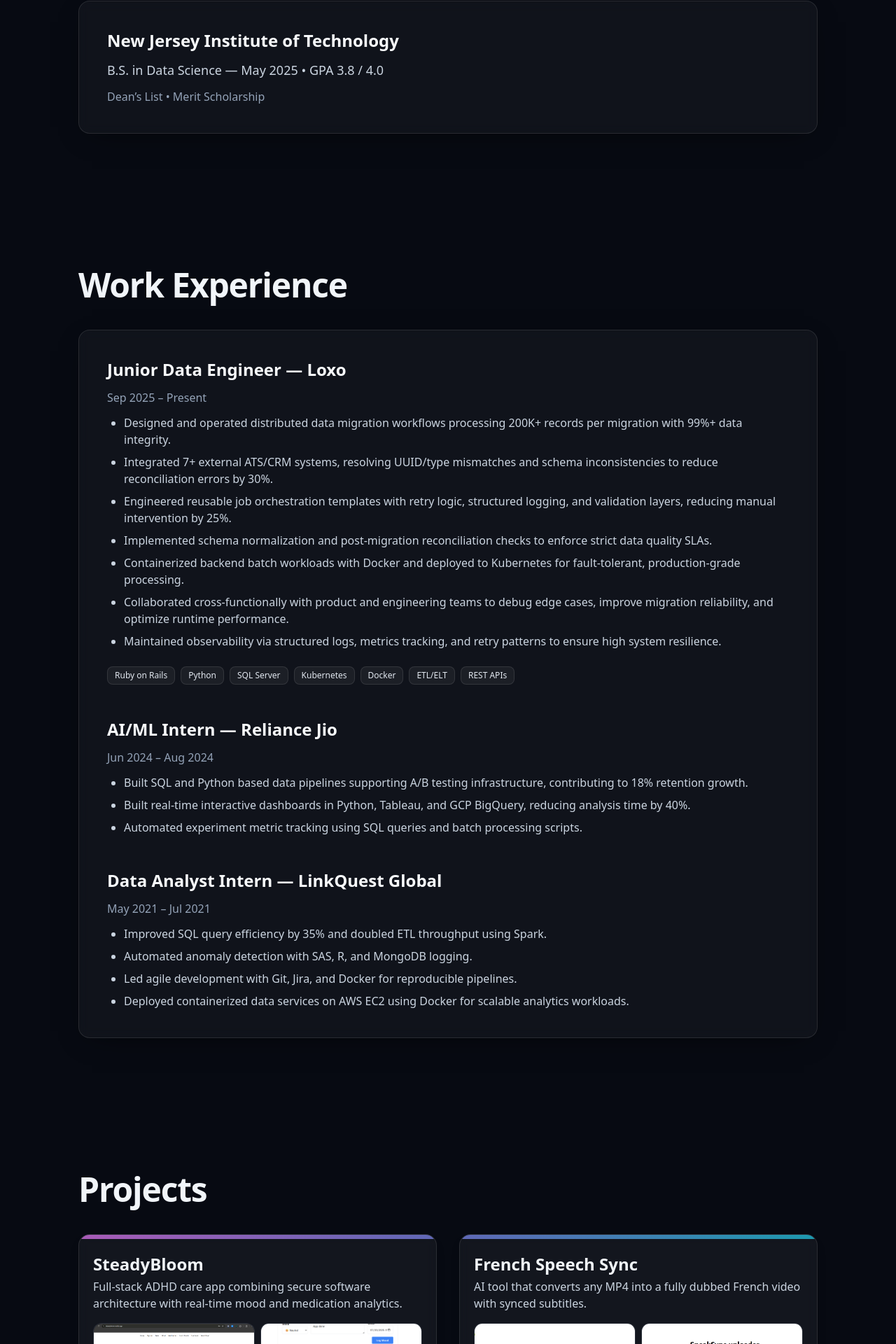
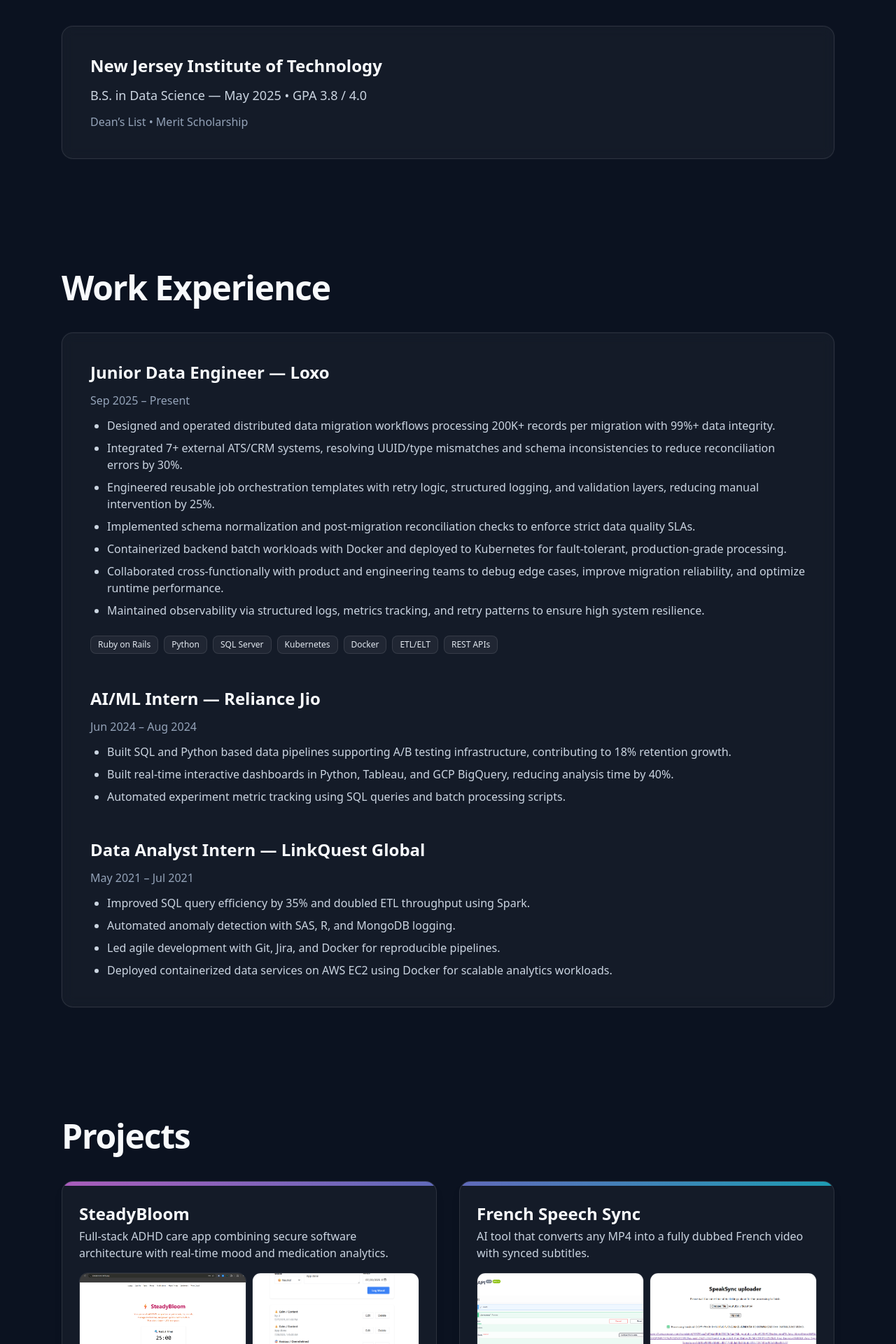
Before and after one commit to Mrinmayi03/MrinmayiKatti_Portfolio, a React (Vite) app: page / in a window 1280 px wide. Shown: the part 826-2746 px from the top of the page at 70% size. Built offline with nearby package versions, Linux system fonts and the light colour scheme.

Commit message:
Frontend updates

```diff
--- a/src/App.css
+++ /dev/null
@@ -1,9 +0,0 @@
-/* App.css - global container reset for a portfolio layout */
-
-#root {
-  width: 100%;
-  min-height: 100vh;
-  margin: 0;
-  padding: 0;
-  text-align: left; /* important: avoids "centered demo app" feel */
-}
--- a/src/App.tsx
+++ b/src/App.tsx
@@ -5,37 +5,26 @@
 import Projects from "./components/Projects";
 import Skills from "./components/Skills";
 import Certifications from "./components/Certifications";
+import Resume from "./components/Resume";
 import Contact from "./components/Contact";
 
 const App: React.FC = () => (
-  <div className="min-h-screen text-slate-100 bg-[#070A12]">
-    {/* premium “tech ink” background */}
-    <div className="pointer-events-none fixed inset-0 -z-10">
-      {/* soft top glow */}
-      <div className="absolute inset-0 bg-[radial-gradient(1200px_circle_at_20%_10%,rgba(56,189,248,0.10),transparent_60%)]" />
-      {/* subtle purple glow */}
-      <div className="absolute inset-0 bg-[radial-gradient(900px_circle_at_85%_20%,rgba(168,85,247,0.08),transparent_55%)]" />
-      {/* gentle vignette */}
-      <div className="absolute inset-0 bg-[radial-gradient(1400px_circle_at_50%_120%,rgba(0,0,0,0.65),transparent_55%)]" />
-      {/* faint noise-ish layer (simple) */}
-      <div className="absolute inset-0 opacity-[0.06] [background-image:linear-gradient(to_right,rgba(255,255,255,0.06)_1px,transparent_1px),linear-gradient(to_bottom,rgba(255,255,255,0.06)_1px,transparent_1px)] [background-size:48px_48px]" />
-    </div>
+  <div className="min-h-screen text-slate-100">
+    {/* classy background */}
+    <div className="pointer-events-none fixed inset-0 -z-10 bg-[#0b1220]" />
+    <div className="pointer-events-none fixed inset-0 -z-10 bg-[radial-gradient(900px_circle_at_20%_10%,rgba(148,163,184,0.10),transparent_55%),radial-gradient(700px_circle_at_80%_20%,rgba(99,102,241,0.10),transparent_55%),radial-gradient(900px_circle_at_50%_100%,rgba(16,185,129,0.06),transparent_60%)]" />
 
     <Navbar />
-
-    {/* IMPORTANT: only one main */}
-    <main className="mx-auto max-w-6xl px-6">
+    <main>
       <Intro />
       <Education />
       <Experience />
       <Projects />
       <Skills />
       <Certifications />
+      <Resume />
       <Contact />
     </main>
-
-    {/* footer spacing */}
-    <div className="h-16" />
   </div>
 );
 
--- a/src/components/Navbar.tsx
+++ b/src/components/Navbar.tsx
@@ -7,6 +7,7 @@
   { label: 'Skills', href: '#skills' },
   { label: 'Certifications', href: '#certifications' },
   { label: 'Contact', href: '#contact' },
+  { label: "Resume", href: "#resume" },
 ];
 
 export default function Navbar() {
--- a/src/components/ProjectCard.tsx
+++ b/src/components/ProjectCard.tsx
@@ -1,4 +1,5 @@
-// src/components/ProjectCard.tsx
+import { useMemo, useState } from "react";
+
 type VideoLink = {
   src: string;
   label: string;
@@ -14,7 +15,7 @@
   videos?: VideoLink[];
   github?: string;
   LiveDemo?: string;
-  accent?: string;
+  accent?: string; // gradient string e.g. "from-indigo-400/70 to-cyan-400/70"
 };
 
 export default function ProjectCard({
@@ -26,64 +27,82 @@
   videos,
   github,
   LiveDemo,
-  accent = 'from-indigo-400/60 to-sky-400/60',
+  accent = "from-slate-400/50 to-slate-200/30",
 }: Props) {
-  const imgCount = images.length;
+  const [showAll, setShowAll] = useState(false);
 
-  // Compact heights (specifically reduce 4-image cards)
-  const imgHeight =
-    imgCount >= 4 ? 'h-28 md:h-32' : imgCount === 3 ? 'h-36 md:h-40' : 'h-40 md:h-44';
-
-  const gridCols = imgCount === 1 ? 'grid-cols-1' : 'grid-cols-2';
+  const { primaryImages, extraImages } = useMemo(() => {
+    const primary = images.slice(0, 2);
+    const extra = images.slice(2);
+    return { primaryImages: primary, extraImages: extra };
+  }, [images]);
 
   return (
-    <article className="group overflow-hidden rounded-2xl border border-white/10 bg-white/5 shadow-lg shadow-black/20 backdrop-blur transition hover:-translate-y-1 hover:border-white/20">
-      <div className={`h-1.5 w-full bg-gradient-to-r ${accent}`} />
+    <div className="group rounded-2xl border border-white/10 bg-white/[0.04] overflow-hidden shadow-lg">
+      {/* Accent top bar */}
+      <div className={`h-1.5 bg-gradient-to-r ${accent}`} />
 
-      {/* Header */}
-      <div className="px-5 pt-5 pb-4">
-        <h3 className="text-xl md:text-2xl font-semibold text-slate-100">
-          {title}
-        </h3>
-        <p className="mt-1 text-sm md:text-base text-slate-300">{tagline}</p>
+      {/* Title ABOVE images */}
+      <div className="p-6 pb-4">
+        <h3 className="text-2xl font-extrabold text-slate-50">{title}</h3>
+        <p className="mt-1 text-slate-300">{tagline}</p>
       </div>
 
-      {/* Images (more compact + no forced rounding inside grid) */}
-      {images?.length > 0 && (
-        <div className={`grid ${gridCols} gap-2 px-5 pb-4`}>
-          {images.slice(0, 4).map((src) => (
-            <div
+      {/* Images */}
+      <div className="px-6">
+        <div className="grid grid-cols-2 gap-2">
+          {primaryImages.map((src) => (
+            <img
               key={src}
-              className="overflow-hidden rounded-xl border border-white/10 bg-slate-900/40"
-            >
-              <img
               src={src}
               alt={`${title} screenshot`}
-                className={`${imgHeight} w-full object-cover transition duration-300 group-hover:scale-[1.02]`}
+              className="w-full aspect-video object-cover rounded-xl border border-white/10"
               loading="lazy"
             />
+          ))}
         </div>
+
+        {extraImages.length > 0 && (
+          <div className="mt-3">
+            {showAll && (
+              <div className="grid grid-cols-2 gap-2 mt-3">
+                {extraImages.map((src) => (
+                  <img
+                    key={src}
+                    src={src}
+                    alt={`${title} screenshot`}
+                    className="w-full aspect-video object-cover rounded-xl border border-white/10"
+                    loading="lazy"
+                  />
                 ))}
               </div>
             )}
 
-      {/* Content */}
-      <div className="px-5 pb-5">
-        <ul className="mt-1 space-y-2 text-sm md:text-[15px] text-slate-300">
-          {bullets.slice(0, 3).map((b) => (
-            <li key={b} className="flex gap-2">
-              <span className="mt-2 h-1.5 w-1.5 shrink-0 rounded-full bg-slate-500" />
-              <span>{b}</span>
-            </li>
+            <button
+              type="button"
+              onClick={() => setShowAll((v) => !v)}
+              className="mt-3 text-sm font-semibold text-indigo-200 hover:text-indigo-100"
+            >
+              {showAll ? "Show fewer screenshots" : `View ${extraImages.length} more screenshot(s)`}
+            </button>
+          </div>
+        )}
+      </div>
+
+      {/* Body */}
+      <div className="p-6 pt-5">
+        <ul className="list-disc ml-5 text-slate-200 space-y-2">
+          {bullets.map((b) => (
+            <li key={b}>{b}</li>
           ))}
         </ul>
 
-        {/* Tech chips (slightly tighter) */}
-        <div className="mt-4 flex flex-wrap gap-2">
-          {tech.slice(0, 12).map((t) => (
+        {/* Tech chips */}
+        <div className="flex flex-wrap gap-2 mt-5">
+          {tech.map((t) => (
             <span
               key={t}
-              className="rounded-full border border-white/10 bg-slate-900/50 px-3 py-1 text-[11px] text-slate-200"
+              className="text-[11px] px-2.5 py-1 rounded-full bg-indigo-500/10 text-indigo-200 border border-indigo-500/20"
             >
               {t}
             </span>
@@ -91,54 +110,55 @@
         </div>
 
         {/* Videos */}
-        {videos && (
-          <div className="mt-5 space-y-5">
+        {videos?.length ? (
+          <div className="mt-6 space-y-6">
             {videos.map((v) => (
-              <div key={v.src} className="space-y-2">
-                <p className="text-xs font-semibold text-slate-300">{v.label}</p>
+              <div key={v.src}>
+                <p className="text-xs font-semibold text-slate-300 mb-2">
+                  {v.label}
+                </p>
                 {v.embed ? (
                   <iframe
                     src={v.src}
-                    className="w-full aspect-video rounded-xl border border-white/10"
+                    className="w-full aspect-video rounded-2xl border border-white/10"
                     allow="autoplay"
                   />
                 ) : (
                   <video
                     src={v.src}
                     controls
-                    className="w-full rounded-xl border border-white/10"
+                    className="w-full rounded-2xl border border-white/10"
                   />
                 )}
               </div>
             ))}
           </div>
-        )}
+        ) : null}
 
         {/* Links */}
-        <div className="mt-5 flex flex-wrap gap-3 text-sm">
+        <div className="mt-6 flex flex-wrap gap-4 text-sm">
           {github && (
             <a
               href={github}
               target="_blank"
               rel="noreferrer"
-              className="inline-flex items-center rounded-lg border border-white/10 bg-slate-900/40 px-3 py-2 text-slate-200 hover:border-white/20 hover:bg-slate-900/60"
+              className="font-semibold text-indigo-200 hover:text-indigo-100"
             >
               GitHub →
             </a>
           )}
-
           {LiveDemo && (
             <a
               href={LiveDemo}
               target="_blank"
               rel="noreferrer"
-              className="inline-flex items-center rounded-lg border border-white/10 bg-slate-900/40 px-3 py-2 text-slate-200 hover:border-white/20 hover:bg-slate-900/60"
+              className="font-semibold text-indigo-200 hover:text-indigo-100"
             >
               Live Demo →
             </a>
           )}
         </div>
       </div>
-    </article>
+    </div>
   );
 }
--- a/src/components/Projects.tsx
+++ b/src/components/Projects.tsx
@@ -1,4 +1,3 @@
-// src/components/Projects.tsx
 import ProjectCard from "./ProjectCard";
 
 import fsImg1 from "../assets/projects/frenchspeechsync/FrenchSpeechSync-1.png";
@@ -26,7 +25,7 @@
       bullets: [
         "Django REST API with JWT auth powers secure task, mood, and medication tracking.",
         "Integrated data science: mood trend scoring, sentiment analysis, and D3 word clouds.",
-        "Built with React 18 + Tailwind frontend, PostgreSQL on AWS RDS, and fully deployed.",
+        "Built with React + Tailwind frontend, PostgreSQL on AWS RDS, and fully deployed.",
       ],
       tech: [
         "React",
@@ -67,12 +66,11 @@
     },
     {
       title: "Calm Companion",
-      tagline:
-        "Voice-enabled mental-health chatbot that responds with empathetic speech.",
+      tagline: "Voice-enabled mental-health chatbot that responds with empathetic speech.",
       bullets: [
         "98% STT accuracy via Whisper; ~300ms response latency.",
         "GPT-3.5-Turbo for conversation logic; ElevenLabs for TTS.",
-        "Built with React 18 + Tailwind and FastAPI backend.",
+        "Built with React + Tailwind and FastAPI backend.",
       ],
       tech: ["React", "FastAPI", "Whisper", "GPT-3.5", "ElevenLabs", "Tailwind"],
       images: [ccImg1, ccImg2],
@@ -95,9 +93,9 @@
   ];
 
   return (
-    <section id="projects" className="py-24">
+    <section id="projects" className="py-20">
       <div className="mx-auto max-w-6xl px-6">
-        <h2 className="text-4xl md:text-5xl font-extrabold tracking-tight text-slate-100 mb-10">
+        <h2 className="text-4xl md:text-5xl font-extrabold tracking-tight text-slate-50 mb-10">
           Projects
         </h2>
 
--- /dev/null
+++ b/src/components/Resume.tsx
@@ -0,0 +1,46 @@
+import SectionShell from "./SectionShell";
+
+const RESUME_URL = "/Users/katti/MrinmayiKatti_Portfolio/MrinmayiKatti_Resume_DE.pdf";
+
+export default function Resume() {
+  return (
+    <SectionShell
+      id="resume"
+      title="Resume"
+      subtitle="Download a PDF copy or preview it directly here."
+    >
+      <div className="flex flex-col gap-6">
+        <div className="flex flex-wrap items-center gap-3">
+          <a
+            href={RESUME_URL}
+            target="_blank"
+            rel="noreferrer"
+            className="inline-flex items-center gap-2 rounded-xl bg-indigo-500/15 px-4 py-2 text-sm font-semibold text-indigo-200 border border-indigo-500/25 hover:bg-indigo-500/20 transition"
+          >
+            View in new tab →
+          </a>
+
+          <a
+            href={RESUME_URL}
+            download
+            className="inline-flex items-center gap-2 rounded-xl bg-white/10 px-4 py-2 text-sm font-semibold text-slate-100 border border-white/10 hover:bg-white/15 transition"
+          >
+            Download PDF
+          </a>
+        </div>
+
+        <div className="overflow-hidden rounded-2xl border border-white/10 bg-black/20">
+          <iframe
+            title="Resume PDF"
+            src={`${RESUME_URL}#view=FitH`}
+            className="w-full h-[80vh]"
+          />
+        </div>
+
+        <p className="text-xs text-slate-400">
+          Tip: keep the resume filename stable so recruiters can always access it.
+        </p>
+      </div>
+    </SectionShell>
+  );
+}
--- a/src/components/SectionShell.tsx
+++ b/src/components/SectionShell.tsx
@@ -6,29 +6,23 @@
   title: string;
   subtitle?: string;
   children: React.ReactNode;
-  className?: string;
 };
 
-export default function SectionShell({
-  id,
-  title,
-  subtitle,
-  children,
-  className = "",
-}: Props) {
+export default function SectionShell({ id, title, subtitle, children }: Props) {
   return (
-    <section id={id} className={`py-24 ${className}`}>
+    <section id={id} className="py-20">
       <div className="mx-auto max-w-6xl px-6">
-        <h2 className="text-4xl md:text-5xl font-extrabold tracking-tight text-slate-100">
-          {title}
-        </h2>
+        <div className="mb-10">
+          <h2 className="text-4xl md:text-5xl font-extrabold tracking-tight text-slate-50">
+            {title}
+          </h2>
+          {subtitle && (
+            <p className="mt-3 text-lg text-slate-300 max-w-3xl">{subtitle}</p>
+          )}
+        </div>
 
-        {subtitle && (
-          <p className="mt-3 text-base md:text-lg text-slate-300">{subtitle}</p>
-        )}
-
-        <div className="mt-10 rounded-2xl border border-white/10 bg-white/[0.04] p-7 md:p-10 shadow-[0_10px_40px_-20px_rgba(0,0,0,0.8)] backdrop-blur">
-          {children}
+        <div className="rounded-2xl border border-white/10 bg-white/[0.04] shadow-[0_0_0_1px_rgba(255,255,255,0.03)] backdrop-blur">
+          <div className="p-6 md:p-10">{children}</div>
         </div>
       </div>
     </section>
--- a/src/index.css
+++ b/src/index.css
@@ -2,41 +2,27 @@
 @tailwind components;
 @tailwind utilities;
 
-/* ---------------------------
-   Base Styling (Portfolio)
----------------------------- */
-@layer base {
 html {
   scroll-behavior: smooth;
 }
 
-  html,
-  body,
-  #root {
-    height: 100%;
+:root {
+  color-scheme: dark;
 }
 
 body {
   margin: 0;
-    @apply bg-slate-950 text-slate-100 antialiased;
-    font-family: system-ui, -apple-system, Segoe UI, Roboto, Helvetica, Arial, sans-serif;
+  min-height: 100vh;
+  background: #0b1220; /* deep slate */
+  color: #e5e7eb;      /* slate-200 */
+  font-family: ui-sans-serif, system-ui, -apple-system, Segoe UI, Roboto, Helvetica,
+    Arial, "Apple Color Emoji", "Segoe UI Emoji";
 }
 
-  a {
-  @apply text-indigo-400 hover:text-indigo-300 transition;
-  text-decoration: none;
-  }
-}
-
-/* ---------------------------
-   Utility Helpers
----------------------------- */
-
-/* Hide horizontal scrollbar for navbar on small screens */
+/* Hide horizontal scrollbar for the navbar on very small screens */
 .scrollbar-hide::-webkit-scrollbar {
   display: none;
 }
-
 .scrollbar-hide {
   -ms-overflow-style: none;
   scrollbar-width: none;
```
Also changed, not shown: 1 other file (tests, documents, lock files or other folders). Lines whose indentation alone changed are shown as unchanged.
